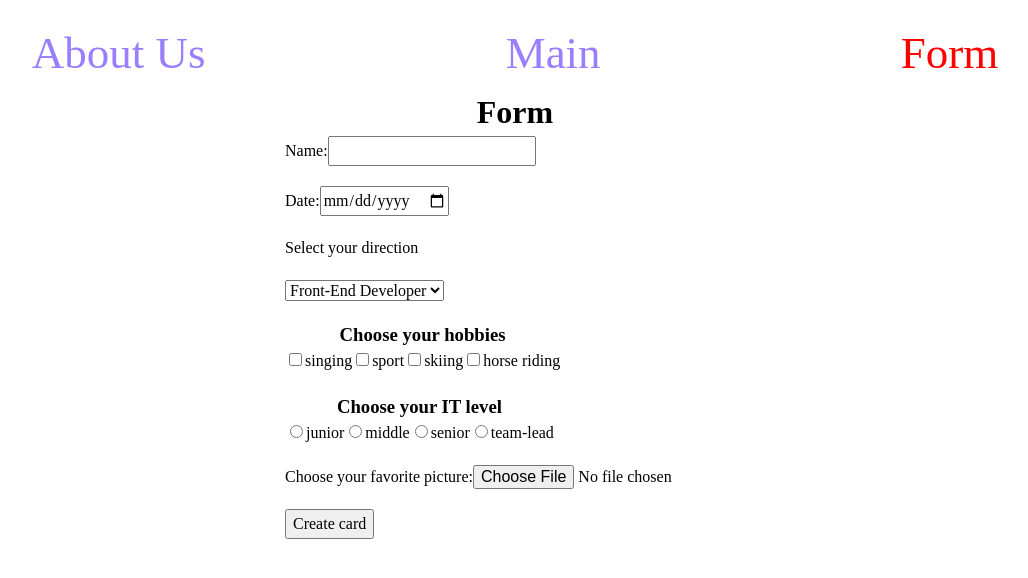
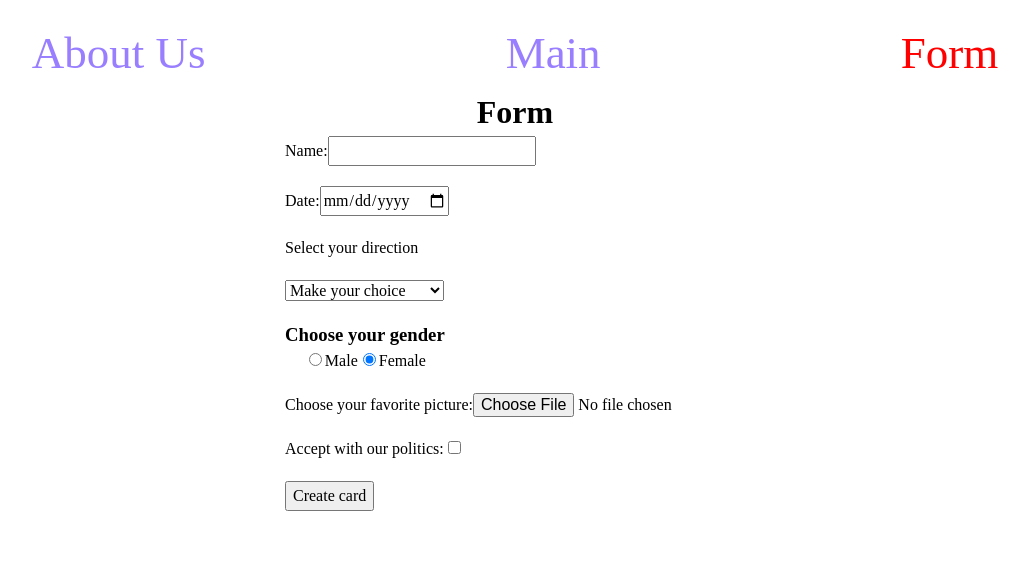
Before and after one commit to GremmyBoy/RsSchool-1st, a React (Vite) app in the folder RsSchool-1st/: page /form in a window 1280 px wide. Shown: the top 578 px of the page, without its empty margins (125-1153 px from the left). Built offline with nearby package versions, Linux system fonts and the light colour scheme.

Commit message:
feat: resolve problem with state

```diff
--- a/RsSchool-1st/src/Base/Options.ts
+++ b/RsSchool-1st/src/Base/Options.ts
@@ -1,4 +1,9 @@
 export const options = [
+  {
+    id: 99,
+    value: "Make your choice",
+    title: "Make your choice",
+  },
   {
     id: 100,
     value: "Front-End Developer",
--- a/RsSchool-1st/src/Base/Radio.ts
+++ b/RsSchool-1st/src/Base/Radio.ts
@@ -1,22 +1,12 @@
 export const radio = [
   {
-    id: "junior",
-    value: "junior",
-    title: "junior",
+    id: "male",
+    value: "male",
+    title: "male",
   },
   {
-    id: "middle",
-    value: "middle",
-    title: "middle",
-  },
-  {
-    id: "senior",
-    value: "senior",
-    title: "senior",
-  },
-  {
-    id: "team-lead",
-    value: "team-lead",
-    title: "team-lead",
+    id: "female",
+    value: "female",
+    title: "female",
   },
 ];
--- a/RsSchool-1st/src/Form/Form.tsx
+++ b/RsSchool-1st/src/Form/Form.tsx
@@ -16,18 +16,26 @@ interface check {
   title: string;
 }
 
+interface dataType {
+  nameInput: string;
+  dateInput: string;
+  selectOption: string;
+  radioInput: boolean;
+  checkboxInput: boolean;
+  inputPhoto: string | undefined;
+}
+
 interface sType {
   nameInput: string;
   dateInput: string;
   selectOption: string;
-  showData: [
-    {
-      id: string;
-      name: string;
-      date: string;
-      select: string;
-    }
-  ];
+  radioInput: boolean;
+  checkboxInput: boolean;
+  inputPhoto: string;
+  selectOptionError: boolean;
+  formSubmitted: boolean;
+  nameInputError: boolean;
+  data: dataType[];
 }
 
 class Form extends React.Component<unknown> {
@@ -35,19 +43,19 @@ class Form extends React.Component<unknown> {
     nameInput: "",
     dateInput: "",
     selectOption: "",
-    showData: [
-      {
-        id: "",
-        name: "",
-        date: "",
-        select: "",
-      },
-    ],
+    radioInput: false,
+    checkboxInput: false,
+    inputPhoto: "",
+    selectOptionError: false,
+    nameInputError: false,
+    formSubmitted: false,
+    data: [],
   };
 
   nameRef = React.createRef<HTMLInputElement>();
   dateRef = React.createRef<HTMLInputElement>();
   selectRef = React.createRef<HTMLSelectElement>();
+  checkRef = React.createRef<HTMLInputElement>();
 
   handleChange = () => {
     this.setState({
@@ -57,25 +65,60 @@ class Form extends React.Component<unknown> {
     });
   };
 
-  handleShow = (e: React.MouseEvent<HTMLButtonElement>) => {
-    e.preventDefault();
-    alert(
-      "Прошу прощения товарищ проверяющий, не успел довести до конца задание, если не трудно, проверьте его в последний день сдачи. Заранее большое спасибо)"
-    );
-    const { nameInput, dateInput, selectOption } = this.state;
-    this.setState({
+  handleChangeRadio = () => {
+    this.setState({ radioInput: !this.state.radioInput });
+  };
+  handleChangeCheck = (event: React.ChangeEvent<HTMLInputElement>) => {
+    // this.setState({ checkboxInput: !this.state.checkboxInput });
+    const { checked } = event.target as unknown as { checked: boolean };
+    this.setState({ checkboxInput: checked });
+  };
+
+  handleChangePhoto = (event: React.ChangeEvent<HTMLInputElement>) => {
+    if (!event.target.files) {
+      return;
+    }
+    if (event.target.files && event.target.files[0]) {
+      this.setState({ inputPhoto: URL.createObjectURL(event.target.files[0]) });
+    }
+  };
+
+  handleShow = (e: React.SyntheticEvent) => {
+    const item: dataType = {
+      nameInput: this.state.nameInput,
+      dateInput: this.state.dateInput,
+      selectOption: this.state.selectOption,
+      radioInput: this.state.radioInput,
+      checkboxInput: this.state.checkboxInput,
+      inputPhoto: this.state.inputPhoto,
+    };
+    const newState: Omit<sType, "data"> = {
       nameInput: "",
       dateInput: "",
       selectOption: "",
-      showData: [
-        {
-          id: nameInput,
-          name: nameInput,
-          date: dateInput,
-          select: selectOption,
-        },
-      ],
+      radioInput: false,
+      checkboxInput: false,
+      inputPhoto: "",
+      selectOptionError: false,
+      nameInputError: false,
+      formSubmitted: false,
+    };
+
+    this.setState({ formSubmitted: true });
+    if (this.selectRef.current?.value === "Make your choice") {
+      this.setState({ selectOptionError: true });
+    } else {
+      this.setState({ selectOptionError: false });
+    }
+    if (this.state.checkboxInput && !this.state.selectOptionError) {
+      this.setState({
+        ...this.state,
+        ...newState,
+        data: [...this.state.data, item],
       });
+    }
+    console.log(this.state);
+    e.preventDefault();
   };
 
   render(): React.ReactNode {
@@ -83,7 +126,7 @@ class Form extends React.Component<unknown> {
       <div className="Form">
         <h1>Form</h1>
         <div className="Form-wrapper">
-          <form className="Form-container">
+          <form onSubmit={this.handleShow} className="Form-container">
             <label>
               Name:
               <input
@@ -111,6 +154,11 @@ class Form extends React.Component<unknown> {
               name="direction"
               id="direction"
               value={this.state.selectOption}
+              style={{
+                border: `${
+                  this.state.selectOptionError ? "2px solid red" : ""
+                }`,
+              }}
             >
               {options.map((item: params) => (
                 <option key={item.id} value={item.value}>
@@ -118,37 +166,31 @@ class Form extends React.Component<unknown> {
                 </option>
               ))}
             </select>
-            <div className="Hobbies">
-              <h3>Choose your hobbies</h3>
-              <div className="Hobbies-container">
-                {checkBox.map((item: check) => (
-                  <>
-                    <input
-                      type="checkbox"
-                      key={item.id}
-                      id={item.id}
-                      value={item.value}
-                    />
-                    <label htmlFor={item.id}>{item.title}</label>
-                  </>
-                ))}
-              </div>
-            </div>
-            <div className="Level">
-              <h3>Choose your IT level</h3>
-              <div className="Level-container">
-                {radio.map((item: check) => (
+            <div className="Gender">
+              <h3>Choose your gender</h3>
+              <div className="Gender-container">
                 <>
                   <input
                     type="radio"
-                      key={item.id}
-                      id={item.id}
                     name="radio"
-                      value={item.value}
+                    id="male"
+                    checked={this.state.radioInput}
+                    value={"male"}
+                    onChange={this.handleChangeRadio}
                   />
-                    <label htmlFor={item.id}>{item.title}</label>
+                  <label htmlFor={"male"}>Male</label>
                 </>
-                ))}
+                <>
+                  <input
+                    type="radio"
+                    name="radio"
+                    id="female"
+                    value={"male"}
+                    checked={!this.state.radioInput}
+                    onChange={this.handleChangeRadio}
+                  />
+                  <label htmlFor={"female"}>Female</label>
+                </>
               </div>
             </div>
             <label htmlFor="avatar">
@@ -158,20 +200,53 @@ class Form extends React.Component<unknown> {
                 id="avatar"
                 name="image"
                 accept="image/png, image/jpeg"
+                onChange={this.handleChangePhoto}
               />
             </label>
-            <button onClick={this.handleShow}>Create card</button>
+            {!this.state.checkboxInput && this.state.formSubmitted && (
+              <div style={{ color: "red" }}>Error</div>
+            )}
+            <label htmlFor="license">
+              Accept with our politics:
+              <input
+                ref={this.checkRef}
+                type="checkbox"
+                id="license"
+                name="license"
+                checked={this.state.checkboxInput}
+                onChange={this.handleChangeCheck}
+              />
+            </label>
+            <button type="submit" value="Create card">
+              Create card
+            </button>
           </form>
         </div>
-        {this.state.showData.map((card) => (
-          <div key={card.id} className="new-Card">
-            <h2>{card.name}</h2>
-            <p>{card.date}</p>
-          </div>
-        ))}
       </div>
     );
   }
 }
 
+// showData: [
+//   {
+//     id: nameInput,
+//     name: nameInput,
+//     date: dateInput,
+//     select: selectOption,
+//   },
+// ]
+
+// {radio.map((item: check) => (
+//   <>
+//     <input
+//       type="radio"
+//       key={item.id}
+//       id={item.id}
+//       name="radio"
+//       value={item.value}
+//     />
+//     <label htmlFor={item.id}>{item.title}</label>
+//   </>
+// ))}
+
 export default Form;
```
Lines whose indentation alone changed are shown as unchanged.
